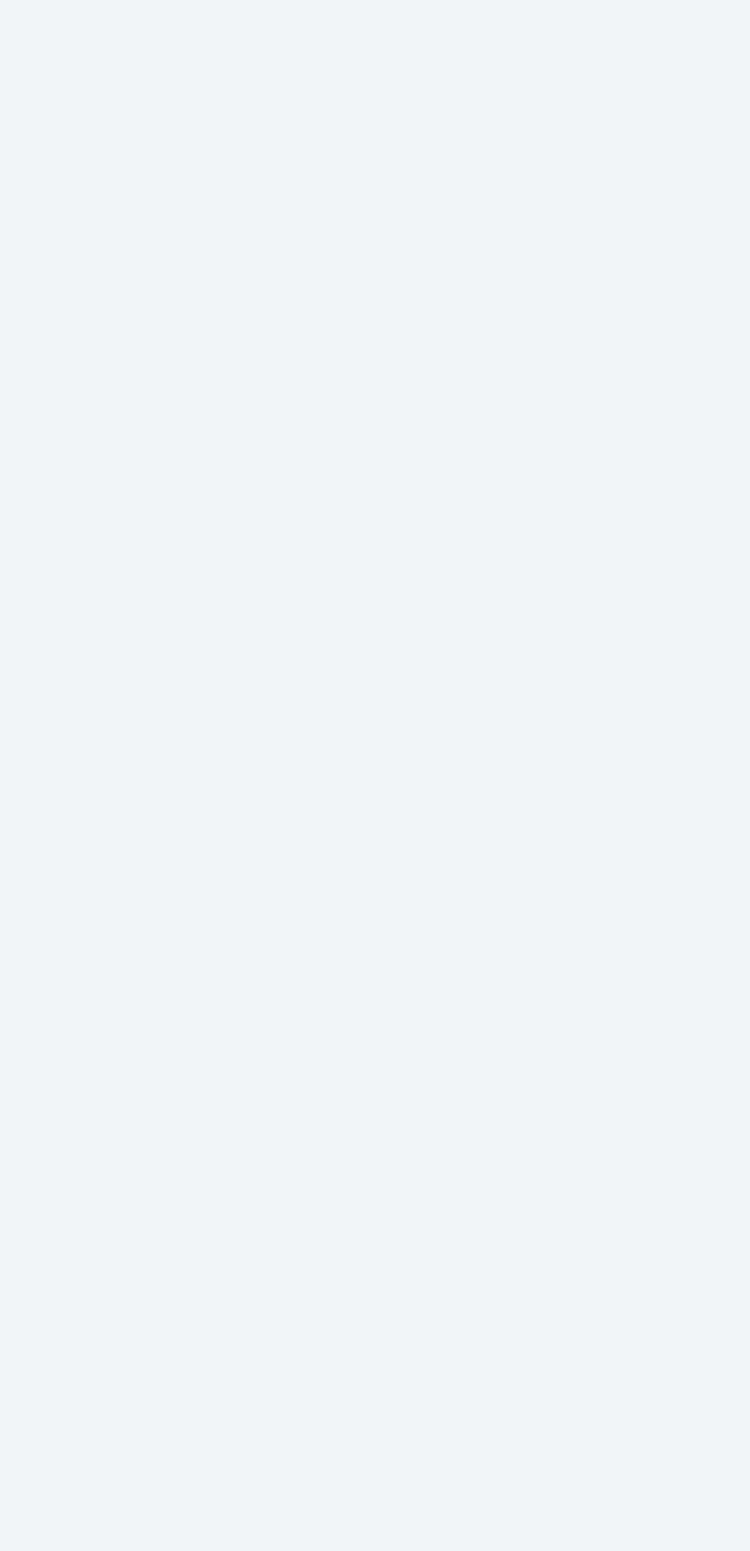
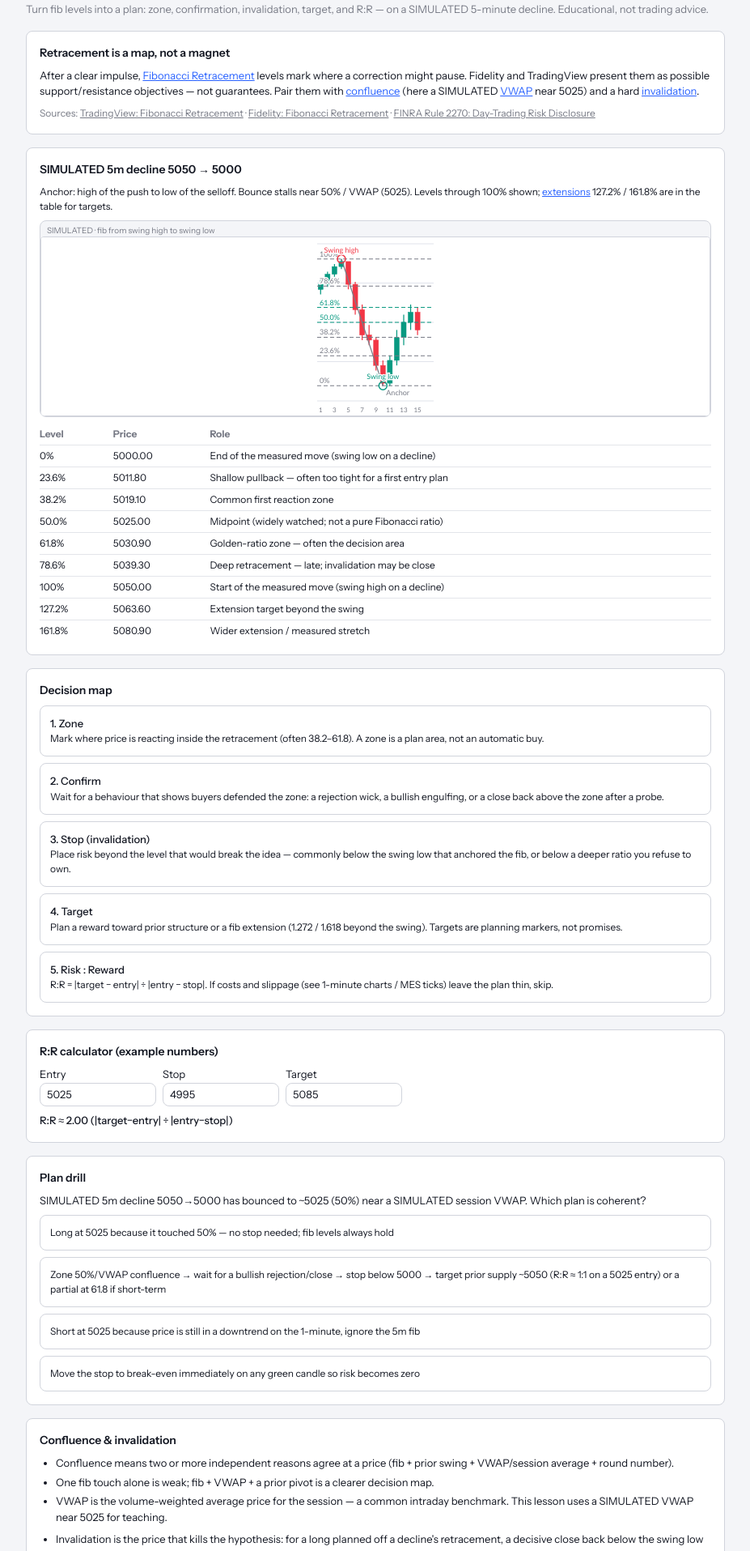
Before and after one commit to Siphon880gh/Stocks-Trainer, a React (Vite) app: page /practice/fib-decision-map in a window 1280 px wide. Before the commit this address had no page. Shown: the part 125-2040 px from the top of the page at 81% size, without its empty margins (176-1103 px from the left). Before the commit the page ends 800 px from the top, so only its background shows below. Built offline with nearby package versions, Linux system fonts and the light colour scheme.

Commit message:
Add the Fibonacci decision map practice page.

```diff
--- a/src/App.tsx
+++ b/src/App.tsx
@@ -29,6 +29,7 @@ import PracticeChartingApps from "./pages/practice/ChartingApps";
 import PracticeCryptoCandles from "./pages/practice/CryptoCandles";
 import PracticeReversalCharts from "./pages/practice/ReversalCharts";
 import PracticeOneMinuteCharts from "./pages/practice/OneMinuteCharts";
+import PracticeFibDecisionMap from "./pages/practice/FibDecisionMap";
 import Cases from "./pages/Cases";
 import CasePlayer from "./pages/CasePlayer";
 import Coach from "./pages/Coach";
@@ -89,6 +90,7 @@ export default function App() {
           <Route path="practice/crypto-candles" element={<PracticeCryptoCandles />} />
           <Route path="practice/reversal-charts" element={<PracticeReversalCharts />} />
           <Route path="practice/one-minute-charts" element={<PracticeOneMinuteCharts />} />
+          <Route path="practice/fib-decision-map" element={<PracticeFibDecisionMap />} />
           <Route path="cases" element={<Cases />} />
           <Route path="cases/:caseId" element={<CasePlayer />} />
           <Route path="coach" element={<Coach />} />
--- a/src/pages/Training.tsx
+++ b/src/pages/Training.tsx
@@ -174,6 +174,7 @@ export default function Training() {
                   g.id === "crypto-candles" ||
                   g.id === "reversal-charts" ||
                   g.id === "one-minute-charts" ||
+                  g.id === "fib-decision-map" ||
                   g.id === "equity-patterns" ||
                   g.id === "equity-literacy" ||
                   g.id === "financial-literacy" ||
--- /dev/null
+++ b/src/pages/practice/FibDecisionMap.tsx
@@ -0,0 +1,146 @@
+import { useMemo, useState } from "react";
+import { Link } from "react-router-dom";
+import PracticeShell from "../../components/PracticeShell";
+import CandlestickChart from "../../components/CandlestickChart";
+import { markMiscPracticeDone } from "../../lib/miscPractices";
+import {
+  CAUTION, CONFLUENCE_NOTES, DECISION_DRILL, DECISION_STEPS, INVALIDATION_NOTES, SIM_5M, SRC, SWING,
+  fibAnnotations, levelTable, riskReward,
+} from "../../lib/fibDecisionMap";
+import { cn } from "../../lib/utils";
+
+const term = (id: string, label: string) => (
+  <Link to={`/archive?tab=literacy&open=${id}`} className="text-primary underline">{label}</Link>
+);
+
+/** /practice/fib-decision-map: zone → confirm → stop → target → R:R on a SIMULATED 5m decline. */
+export default function PracticeFibDecisionMap() {
+  const [pick, setPick] = useState<string | null>(null);
+  const [entry, setEntry] = useState(5025);
+  const [stop, setStop] = useState(4995);
+  const [target, setTarget] = useState(5085);
+  const ann = useMemo(() => fibAnnotations(), []);
+  const levels = useMemo(() => levelTable(), []);
+  const rr = riskReward(entry, stop, target);
+  const correct = DECISION_DRILL.choices.find((c) => c.id === pick);
+
+  const choose = (id: string) => {
+    setPick(id);
+    const c = DECISION_DRILL.choices.find((x) => x.id === id);
+    if (c?.correct) markMiscPracticeDone("fib-decision-map");
+  };
+
+  return (
+    <PracticeShell
+      title="Fibonacci as a decision map"
+      blurb="Turn fib levels into a plan: zone, confirmation, invalidation, target, and R:R — on a SIMULATED 5-minute decline. Educational, not trading advice."
+    >
+      <section className="panel p-4 space-y-2 text-[13px]" data-testid="fib-intro">
+        <p className="font-semibold text-[14px]">Retracement is a map, not a magnet</p>
+        <p>
+          After a clear impulse, {term("fib-retracement", "Fibonacci Retracement")} levels mark where a correction might pause.
+          Fidelity and TradingView present them as possible support/resistance objectives — not guarantees.
+          Pair them with {term("confluence", "confluence")} (here a SIMULATED {term("vwap", "VWAP")} near {SWING.vwap}) and a hard {term("fib-invalidation", "invalidation")}.
+        </p>
+        <p className="text-[12px] text-muted">
+          Sources: <a className="underline" href={SRC.tv.url} target="_blank" rel="noreferrer">{SRC.tv.label}</a>
+          {" · "}
+          <a className="underline" href={SRC.fidelity.url} target="_blank" rel="noreferrer">{SRC.fidelity.label}</a>
+          {" · "}
+          <a className="underline" href={SRC.finra2270.url} target="_blank" rel="noreferrer">{SRC.finra2270.label}</a>
+        </p>
+      </section>
+
+      <section className="panel p-4 space-y-2 text-[13px]" data-testid="fib-chart">
+        <p className="font-semibold text-[14px]">SIMULATED 5m decline {SWING.high} → {SWING.low}</p>
+        <p className="text-[12px]">
+          Anchor: high of the push to low of the selloff. Bounce stalls near 50% / VWAP ({SWING.vwap}). Levels through 100% shown; {term("fib-extension", "extensions")} 127.2% / 161.8% are in the table for targets.
+        </p>
+        <div className="rounded-lg bg-background-dark border border-line overflow-hidden">
+          <p className="text-[10px] text-muted px-2 pt-1">SIMULATED · fib from swing high to swing low</p>
+          <CandlestickChart data={SIM_5M} height={220} showScaleControls={false} compact annotations={ann} padRightBars={2} />
+        </div>
+        <div className="overflow-x-auto">
+          <table className="w-full text-[12px]" data-testid="fib-levels">
+            <thead><tr className="text-left text-muted"><th className="py-1 pr-2">Level</th><th className="pr-2">Price</th><th>Role</th></tr></thead>
+            <tbody>
+              {levels.map((l) => (
+                <tr key={l.ratio} className="border-t border-line/60">
+                  <td className="py-1 pr-2 font-mono">{l.label}</td>
+                  <td className="pr-2 font-mono">{l.price.toFixed(2)}</td>
+                  <td>{l.role}</td>
+                </tr>
+              ))}
+            </tbody>
+          </table>
+        </div>
+      </section>
+
+      <section className="panel p-4 space-y-2 text-[13px]" data-testid="fib-steps">
+        <p className="font-semibold text-[14px]">Decision map</p>
+        <ol className="space-y-2">
+          {DECISION_STEPS.map((st) => (
+            <li key={st.id} className="panel p-3">
+              <p className="font-medium">{st.title}</p>
+              <p className="text-[12px]">{st.body}</p>
+            </li>
+          ))}
+        </ol>
+      </section>
+
+      <section className="panel p-4 space-y-2 text-[13px]" data-testid="fib-rr">
+        <p className="font-semibold text-[14px]">R:R calculator (example numbers)</p>
+        <div className="grid grid-cols-3 gap-2 max-w-md">
+          <label className="space-y-1">Entry<input data-testid="fib-entry" type="number" value={entry} onChange={(e) => setEntry(Number(e.target.value))} className="w-full panel px-2 py-1" /></label>
+          <label className="space-y-1">Stop<input data-testid="fib-stop" type="number" value={stop} onChange={(e) => setStop(Number(e.target.value))} className="w-full panel px-2 py-1" /></label>
+          <label className="space-y-1">Target<input data-testid="fib-target" type="number" value={target} onChange={(e) => setTarget(Number(e.target.value))} className="w-full panel px-2 py-1" /></label>
+        </div>
+        <p data-testid="fib-rr-out" className="font-medium">
+          {rr == null ? "Set a stop different from entry." : `R:R ≈ ${rr.toFixed(2)} (|target−entry| ÷ |entry−stop|)`}
+        </p>
+      </section>
+
+      <section className="panel p-4 space-y-2 text-[13px]" data-testid="fib-drill">
+        <p className="font-semibold text-[14px]">Plan drill</p>
+        <p>{DECISION_DRILL.prompt}</p>
+        <div className="space-y-2">
+          {DECISION_DRILL.choices.map((c) => (
+            <button
+              key={c.id}
+              type="button"
+              data-choice={c.id}
+              onClick={() => choose(c.id)}
+              className={cn(
+                "block w-full text-left panel p-3 text-[12px]",
+                pick === c.id && (c.correct ? "ring-2 ring-emerald-500" : "ring-2 ring-rose-500"),
+              )}
+            >
+              {c.label}
+            </button>
+          ))}
+        </div>
+        {correct && (
+          <p data-testid="fib-drill-feedback" className={cn("text-[12px]", correct.correct ? "text-emerald-600" : "text-rose-600")}>
+            {correct.correct ? "Coherent plan. " : "Not the map. "}{correct.why}
+          </p>
+        )}
+      </section>
+
+      <section className="panel p-4 space-y-2 text-[13px]" data-testid="fib-confluence">
+        <p className="font-semibold text-[14px]">Confluence & invalidation</p>
+        <ul className="list-disc pl-5 space-y-1">{CONFLUENCE_NOTES.map((x) => <li key={x}>{x}</li>)}</ul>
+        <ul className="list-disc pl-5 space-y-1">{INVALIDATION_NOTES.map((x) => <li key={x}>{x}</li>)}</ul>
+      </section>
+
+      <section className="panel p-4 space-y-2 text-[13px]" data-testid="fib-caution">
+        <p className="font-semibold text-[14px]">Caution</p>
+        <ul className="list-disc pl-5 space-y-1">{CAUTION.map((x) => <li key={x}>{x}</li>)}</ul>
+        <p className="text-[12px]">
+          Tool settings refresher: see{" "}
+          <Link className="underline text-primary" to="/practice/one-minute-charts">Reading 1-minute charts</Link>
+          {" "}(Reverse, Extend Lines Left/Right).
+        </p>
+      </section>
+    </PracticeShell>
+  );
+}
```
Also changed, not shown: 1 other file (tests, documents, lock files or other folders).
